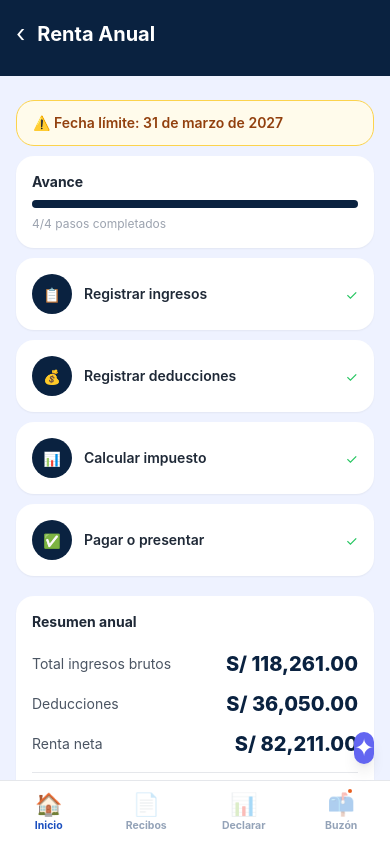
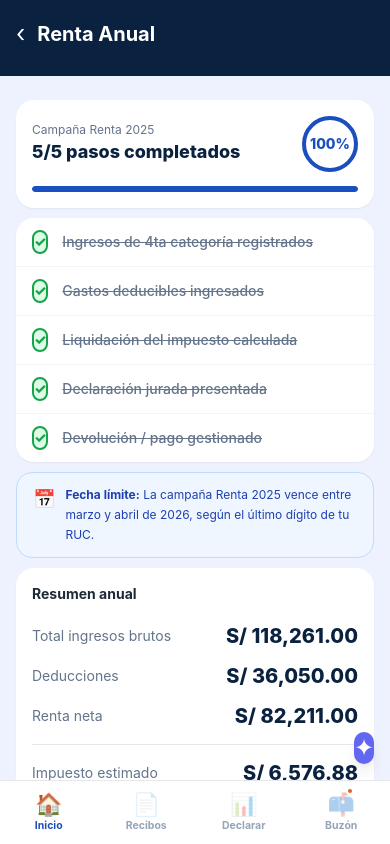
Before and after one commit to Brian-Rivera-404/sunat-sol-mobile-, a React Native app: screen /AnnualTax in a window 390 px wide. Built offline with nearby package versions, Linux system fonts and the light colour scheme; no server answers.

Commit message:
phone frame status bar, circular progress renta, fotografiar comprobante, proximas obligaciones

```diff
--- a/src/i18n/strings.ts
+++ b/src/i18n/strings.ts
@@ -287,12 +287,15 @@ const strings: Record<string, Record<string, string>> = {
     annual_tax_title: 'Renta Anual',
     annual_tax_deadline: 'Fecha límite',
     annual_tax_deadline_date: '31 de marzo de 2027',
+    annual_tax_deadline_desc: 'La campaña Renta 2025 vence entre marzo y abril de 2026, según el último dígito de tu RUC.',
+    annual_tax_campaign: 'Campaña Renta 2025',
     annual_tax_progress: 'Avance',
     annual_tax_steps_completed: 'pasos completados',
-    annual_tax_step_ingresos: 'Registrar ingresos',
-    annual_tax_step_deducciones: 'Registrar deducciones',
-    annual_tax_step_impuesto: 'Calcular impuesto',
-    annual_tax_step_pago: 'Pagar o presentar',
+    annual_step_ingresos: 'Ingresos de 4ta categoría registrados',
+    annual_step_gastos: 'Gastos deducibles ingresados',
+    annual_step_liquidacion: 'Liquidación del impuesto calculada',
+    annual_step_declaracion: 'Declaración jurada presentada',
+    annual_step_devolucion: 'Devolución / pago gestionado',
     annual_tax_summary: 'Resumen anual',
     annual_tax_deductions: 'Deducciones',
     annual_tax_net_income: 'Renta neta',
@@ -313,6 +316,11 @@ const strings: Record<string, Record<string, string>> = {
     calendar_set_reminder: 'Recordatorios',
     calendar_reminder_desc: 'Recibe notificaciones antes del vencimiento',
     calendar_set_reminder_hint: 'Configurar recordatorios de vencimiento',
+    calendar_upcoming_obligations: 'Pr\u00F3ximas obligaciones',
+    calendar_obligation_jul: 'Declaraci\u00F3n jul 2026',
+    calendar_obligation_jul_date: '14\u201321 ago 2026',
+    calendar_obligation_annual: 'Renta Anual 2026',
+    calendar_obligation_annual_date: 'Mar\u2013Abr 2027',
     // Expenses
     expenses_title: 'Gastos Deducibles',
     expenses_count: 'gastos registrados',
@@ -336,6 +344,8 @@ const strings: Record<string, Record<string, string>> = {
     expenses_cat_equipamiento: 'Equipamiento',
     expenses_cat_otros: 'Otros',
     expenses_save: 'Guardar gasto',
+    expenses_scan_receipt: 'Fotografiar comprobante — IA clasifica',
+    expenses_scan_receipt_hint: 'Abre la cámara para fotografiar un comprobante y clasificarlo automáticamente',
     expenses_empty: 'No tienes gastos registrados.\nPresiona "Agregar gasto" para empezar.',
     expenses_validate_business: 'Validar establecimiento',
     expenses_validate_business_hint: 'Verifica si un hotel o restaurante es válido para gasto deducible',
@@ -812,12 +822,15 @@ const strings: Record<string, Record<string, string>> = {
     annual_tax_title: 'Annual Tax',
     annual_tax_deadline: 'Deadline',
     annual_tax_deadline_date: 'March 31, 2027',
+    annual_tax_deadline_desc: 'The 2025 Tax Campaign deadline falls between March and April 2026, depending on your RUC\'s last digit.',
+    annual_tax_campaign: '2025 Tax Campaign',
     annual_tax_progress: 'Progress',
     annual_tax_steps_completed: 'steps completed',
-    annual_tax_step_ingresos: 'Record income',
-    annual_tax_step_deducciones: 'Record deductions',
-    annual_tax_step_impuesto: 'Calculate tax',
-    annual_tax_step_pago: 'Pay or submit',
+    annual_step_ingresos: '4th category income recorded',
+    annual_step_gastos: 'Deductible expenses entered',
+    annual_step_liquidacion: 'Tax calculated',
+    annual_step_declaracion: 'Sworn declaration submitted',
+    annual_step_devolucion: 'Refund / payment processed',
     annual_tax_summary: 'Annual summary',
     annual_tax_deductions: 'Deductions',
     annual_tax_net_income: 'Net income',
@@ -838,6 +851,11 @@ const strings: Record<string, Record<string, string>> = {
     calendar_set_reminder: 'Reminders',
     calendar_reminder_desc: 'Get notifications before deadlines',
     calendar_set_reminder_hint: 'Set deadline reminders',
+    calendar_upcoming_obligations: 'Upcoming obligations',
+    calendar_obligation_jul: 'Jul 2026 declaration',
+    calendar_obligation_jul_date: 'Aug 14\u201321, 2026',
+    calendar_obligation_annual: '2026 Annual Tax',
+    calendar_obligation_annual_date: 'Mar\u2013Apr 2027',
     // Expenses
     expenses_title: 'Deductible Expenses',
     expenses_count: 'expenses registered',
@@ -861,6 +879,8 @@ const strings: Record<string, Record<string, string>> = {
     expenses_cat_equipamiento: 'Equipment',
     expenses_cat_otros: 'Other',
     expenses_save: 'Save expense',
+    expenses_scan_receipt: 'Scan receipt — AI classifies',
+    expenses_scan_receipt_hint: 'Open camera to scan a receipt and auto-classify it',
     expenses_empty: 'No expenses registered.\nPress "Add expense" to start.',
     expenses_validate_business: 'Validate establishment',
     expenses_validate_business_hint: 'Check if a hotel or restaurant is valid for deductible expense',
--- a/src/screens/AnnualTaxScreen.tsx
+++ b/src/screens/AnnualTaxScreen.tsx
@@ -1,16 +1,17 @@
 import React, { useMemo } from 'react'
-import { View, TouchableOpacity, ScrollView } from 'react-native'
+import { View, TouchableOpacity, ScrollView, Dimensions } from 'react-native'
 import { Text } from '../components/AccessibleText'
 import { useStore, go, fmt } from '../store/sunatStore'
 import { useTranslate } from '../i18n/useTranslate'
 import { vibrateLight } from '../utils/haptics'
 import HeaderBar from '../components/HeaderBar'
 
-const ANNUAL_STEPS = [
-  { id: 'ingresos', icon: '\uD83D\uDCCB' },
-  { id: 'deducciones', icon: '\uD83D\uDCB0' },
-  { id: 'impuesto', icon: '\uD83D\uDCCA' },
-  { id: 'pago', icon: '\u2705' },
+const RENTA_CHECK = [
+  { id: 'ingresos', labelKey: 'annual_step_ingresos', done: true },
+  { id: 'gastos', labelKey: 'annual_step_gastos', done: true },
+  { id: 'liquidacion', labelKey: 'annual_step_liquidacion', done: false },
+  { id: 'declaracion', labelKey: 'annual_step_declaracion', done: false },
+  { id: 'devolucion', labelKey: 'annual_step_devolucion', done: false },
 ]
 
 export default function AnnualTaxScreen({ navigation }: { navigation: any }) {
@@ -34,10 +35,17 @@ export default function AnnualTaxScreen({ navigation }: { navigation: any }) {
     if (totalGastos > 0 || emitidos.length > 0) count++
     if (impuestoEstimado > 0) count++
     if (emitidos.some((r) => r.estado === 'emitido')) count++
+    if (saldoAPagar === 0 && totalIngresos > 0) count++
     return count
-  }, [totalIngresos, totalGastos, emitidos, impuestoEstimado])
+  }, [totalIngresos, totalGastos, emitidos, impuestoEstimado, saldoAPagar])
 
-  const progress = Math.min((pasosCompletados / ANNUAL_STEPS.length) * 100, 100)
+  const progress = Math.min((pasosCompletados / RENTA_CHECK.length) * 100, 100)
+  const screenWidth = Dimensions.get('window').width
+  const circleSize = 56
+  const strokeWidth = 4
+  const radius = (circleSize - strokeWidth) / 2
+  const circumference = 2 * Math.PI * radius
+  const offset = circumference - (progress / 100) * circumference
 
   return (
     <ScrollView className="flex-1 bg-[#EEF2FF] dark:bg-gray-900">
@@ -49,35 +57,52 @@ export default function AnnualTaxScreen({ navigation }: { navigation: any }) {
       </HeaderBar>
 
       <View className="px-4 pt-6">
-        <View className="bg-amber-50 dark:bg-amber-900 border border-amber-300 dark:border-amber-700 rounded-[18px] px-4 py-3 mb-2.5" accessibilityRole="alert">
-          <Text className="text-amber-800 dark:text-amber-200 text-sm font-semibold">{'\u26A0\uFE0F'} {t('annual_tax_deadline')}: {t('annual_tax_deadline_date')}</Text>
+        {/* Progress card with circle */}
+        <View className="bg-white dark:bg-gray-800 rounded-[18px] p-4 mb-2.5 shadow-sm">
+          <View className="flex-row justify-between items-center mb-3.5">
+            <View>
+              <Text className="text-xs" style={{ color: '#64748B' }}>{t('annual_tax_campaign')}</Text>
+              <Text className="text-lg font-extrabold" style={{ color: '#0A2240' }}>{pasosCompletados}/{RENTA_CHECK.length} {t('annual_tax_steps_completed')}</Text>
+            </View>
+            {/* Circular progress */}
+            <View className="items-center justify-center" style={{ width: circleSize, height: circleSize }}>
+              <View className="absolute inset-0 items-center justify-center">
+                <Text className="text-sm font-extrabold" style={{ color: '#1B4FBF' }}>{Math.round(progress)}%</Text>
+              </View>
+              <svg width={circleSize} height={circleSize} viewBox={`0 0 ${circleSize} ${circleSize}`}>
+                <circle cx={circleSize/2} cy={circleSize/2} r={radius} fill="none" stroke="#E2E8F0" strokeWidth={strokeWidth} />
+                <circle cx={circleSize/2} cy={circleSize/2} r={radius} fill="none" stroke="#1B4FBF" strokeWidth={strokeWidth} strokeDasharray={circumference} strokeDashoffset={offset} strokeLinecap="round" transform={`rotate(-90 ${circleSize/2} ${circleSize/2})`} />
+              </svg>
+            </View>
+          </View>
+          <View className="h-1.5 bg-gray-200 dark:bg-gray-700 rounded-full overflow-hidden">
+            <View className="h-full rounded-full" style={{ width: `${progress}%`, backgroundColor: '#1B4FBF' }} />
+          </View>
         </View>
 
-        <View className="bg-white dark:bg-gray-800 rounded-[18px] p-4 mb-2.5 shadow-sm">
-          <Text className="text-sm font-bold text-gray-800 dark:text-gray-100 mb-2">{t('annual_tax_progress')}</Text>
-          <View className="h-2 bg-gray-200 dark:bg-gray-700 rounded-full mb-2" accessibilityLabel={`${t('annual_tax_progress')}: ${Math.round(progress)}%`}>
-            <View className="h-full bg-[#0A2240] rounded-full" style={{ width: `${progress}%` }} />
-          </View>
-          <Text className="text-xs text-gray-400 dark:text-gray-400">{pasosCompletados}/{ANNUAL_STEPS.length} {t('annual_tax_steps_completed')}</Text>
-        </View>
-
-        <View className="mb-2.5">
-          {ANNUAL_STEPS.map((step, i) => {
+        {/* Checklist — prototype parity */}
+        <View className="bg-white dark:bg-gray-800 rounded-[18px] shadow-sm mb-2.5 overflow-hidden">
+          {RENTA_CHECK.map((item, i) => {
             const done = i < pasosCompletados
             return (
-              <View key={step.id} className="bg-white dark:bg-gray-800 rounded-[18px] p-4 mb-2.5 shadow-sm flex-row items-center">
-                <View className={`w-10 h-10 rounded-full ${done ? 'bg-[#0A2240]' : 'bg-gray-200 dark:bg-gray-700'} items-center justify-center mr-3`}>
-                  <Text className={done ? 'text-white' : 'text-gray-400'}>{step.icon}</Text>
+              <View key={item.id} className="flex-row items-center px-4" style={{ paddingVertical: 12, borderBottomWidth: i < RENTA_CHECK.length - 1 ? 1 : 0, borderBottomColor: '#F1F5F9' }}>
+                <View className="w-[30] h-[30] rounded-full items-center justify-center mr-3.5" style={{ backgroundColor: done ? '#DCFCE7' : '#F1F5F9', borderWidth: 2, borderColor: done ? '#16A34A' : '#CBD5E1' }}>
+                  <Text className="text-sm font-extrabold" style={{ color: done ? '#16A34A' : '#94A3B8' }}>{done ? '\u2713' : String(i + 1)}</Text>
                 </View>
-                <View className="flex-1">
-                  <Text className={`text-sm font-semibold ${done ? 'text-gray-800 dark:text-gray-100' : 'text-gray-400 dark:text-gray-500'}`}>{t('annual_tax_step_' + step.id)}</Text>
-                </View>
-                {done && <Text className="text-green-500">{'\u2713'}</Text>}
+                <Text className="text-sm flex-1" style={{ color: done ? '#64748B' : '#1E293B', fontWeight: done ? '500' : '700', textDecorationLine: done ? 'line-through' : 'none' }}>{t(item.labelKey)}</Text>
+                {!done && <Text className="text-lg" style={{ color: '#CBD5E1' }}>{'\u203A'}</Text>}
               </View>
             )
           })}
         </View>
 
+        {/* Deadline info box */}
+        <View className="bg-blue-50 dark:bg-blue-900 border border-blue-200 dark:border-blue-700 rounded-[16px] px-4 py-3 flex-row gap-2.5 mb-2.5" accessibilityRole="alert">
+          <Text className="text-lg">{'\uD83D\uDCC5'}</Text>
+          <Text className="text-xs leading-5 flex-1" style={{ color: '#1E40AF' }}><Text className="font-bold">{t('annual_tax_deadline')}:</Text> {t('annual_tax_deadline_desc')}</Text>
+        </View>
+
+        {/* Summary */}
         <View className="bg-white dark:bg-gray-800 rounded-[18px] p-4 mb-2.5 shadow-sm">
           <Text className="text-sm font-bold text-gray-800 dark:text-gray-100 mb-3" accessibilityRole="header">{t('annual_tax_summary')}</Text>
           <InfoRow label={t('declarar_ingresos')} value={fmt(totalIngresos)} />
@@ -107,7 +132,7 @@ export default function AnnualTaxScreen({ navigation }: { navigation: any }) {
 function InfoRow({ label, value, isBold }: { label: string; value: string; isBold?: boolean }) {
   return (
     <View className="flex-row justify-between items-center py-1.5" accessibilityLabel={`${label}: ${value}`}>
-      <Text className="text-sm text-gray-600 dark:text-gray-400 flex-1">{label}</Text>
+      <Text className="text-sm" style={{ color: '#64748B' }}>{label}</Text>
       <Text className={`text-xl font-extrabold ${isBold ? '' : ''}`} style={{ color: '#0A2240' }}>{value}</Text>
     </View>
   )
```
Also changed, not shown: scripts/patch-html.js (+43 -5 lines), src/screens/DeductibleExpensesScreen.tsx (+13 -0 lines), src/screens/TaxCalendarScreen.tsx (+17 -0 lines), 3 other files (tests, documents, lock files or other folders).
